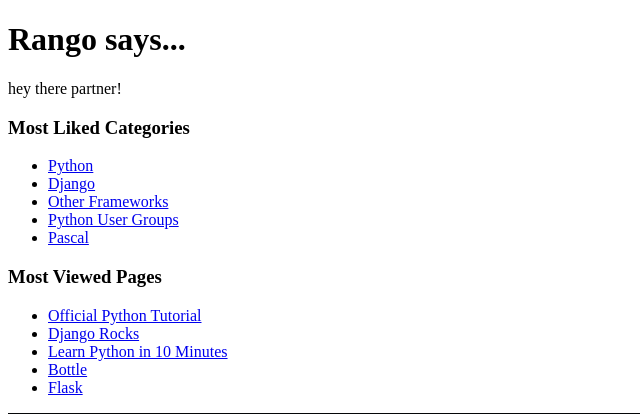
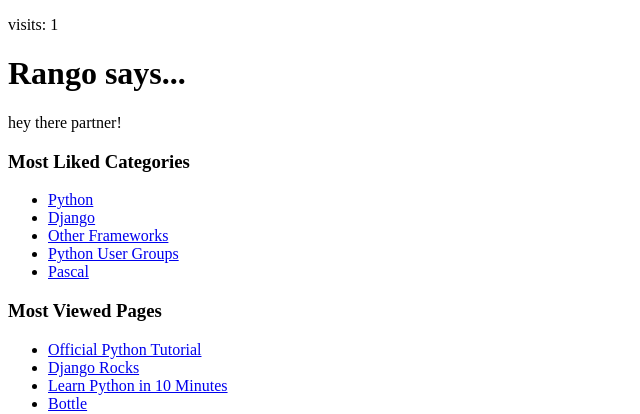
Before and after one commit to R-Hollywood/Rango, a Django app: page / in a window 1280 px wide. Shown: the top 414 px of the page, without its empty margins (0-640 px from the left). Run offline with Django 3.2, Linux system fonts and the light colour scheme; data comes from the database, SQL or seed files in the repository; both versions use the stored data as it was after the commit.

Commit message:
Chapter 10 part 1

```diff
--- a/rango/views.py
+++ b/rango/views.py
@@ -5,15 +5,41 @@
 from django.contrib.auth import authenticate, login, logout
 from django.core.urlresolvers import reverse
 from django.contrib.auth.decorators import login_required
+from datetime import datetime
+
+def get_server_side_cookie(request, cookie, default_val=None):
+    val = request.session.get(cookie)
+    if not val:
+        val = default_val
+    return val
+
+
+
+def visitor_cookie_handler(request):
+    visits = int(get_server_side_cookie(request, 'visits', '1'))
+    last_visit_cookie = get_server_side_cookie(request, 'last_visit', str(datetime.now()) )
+    last_visit_time = datetime.strptime(last_visit_cookie[:-7], "%Y-%m-%d %H:%M:%S")
+    if (datetime.now() - last_visit_time).seconds > 0:
+        visits = visits + 1
+        request.session['last_visit'] = str(datetime.now())
+    else:
+        visits = 1
+        request.session['last_visit'] = last_visit_cookie
+    request.session['visits'] = visits
 
 def index(request):
      category_list = Category.objects.order_by('-likes')[:5]
      page_list = Page.objects.order_by('-views')[:5]
      context_dict = {'pages':page_list,'categories':category_list,'boldmessage': "Crunchy, creamy, cookie, candy, cupcake!"}
-
-     return render(request,'rango/index.html',context=context_dict)
+     visitor_cookie_handler(request)
+     context_dict['visits'] = request.session['visits']
+     response = render(request,'rango/index.html',context=context_dict)
+     return response
 
 def about(request):
+     if request.session.test_cookie_worked():
+         print ("TEST COOKIE WORKED!")
+         request.session.delete_test_cookie()
      context_dict = {'boldmessage': "This tutorial has been put together by" ,'name':"Rachel-Anne Hollywood"}
 
      return render(request,'rango/about.html',context=context_dict)
--- a/templates/rango/index.html
+++ b/templates/rango/index.html
@@ -2,9 +2,11 @@
 	{% load staticfiles %}
 	{% block title_block %}
 		Index
+
 	{% endblock %}
 	{% block body_block %}
 		<div>
+		<p> visits: {{visits}}</p>
         <h1>Rango says...</h1>
 			{%if user.is_authenticated %}
 				howdy {{ user.username}}
```
Also changed, not shown: db.sqlite3, 1 other file.
